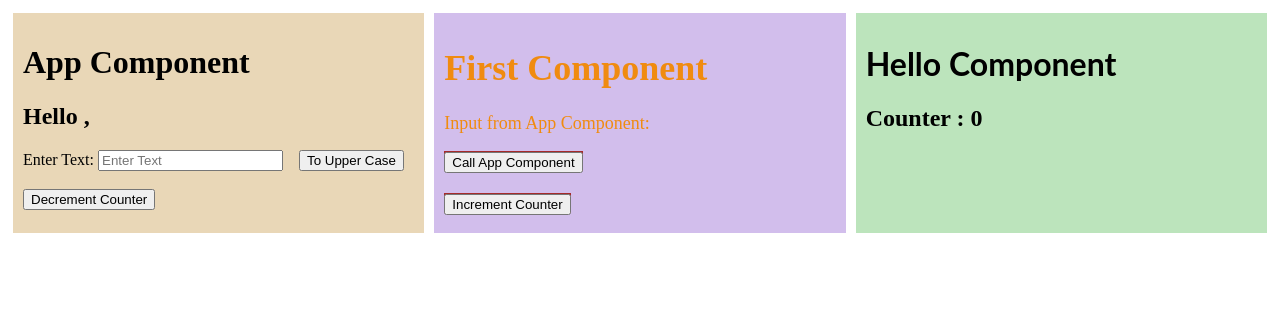
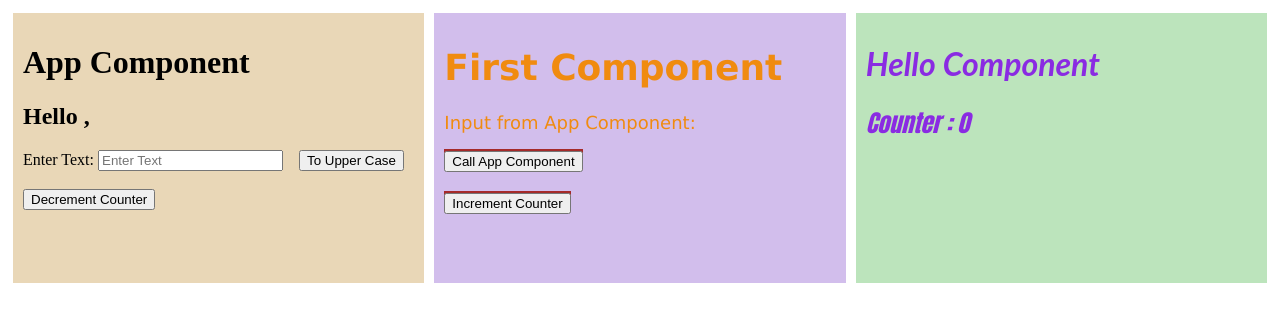
Before and after one commit to apathak1223/Angular-Test, an Angular app: page / in a window 1280 px wide. Shown: the top 322 px of the page. Built offline with nearby package versions, Linux system fonts and the light colour scheme.

Commit message:
1 file modified

```diff
--- a/src/app/app.component.css
+++ b/src/app/app.component.css
@@ -4,7 +4,7 @@ p {
 
 .block {
   flex: 33.33%;
-  height: 200px;
+  height: 250px;
   padding: 10px;
   margin: 5px;
   min-height: 100px;
@@ -17,12 +17,18 @@ p {
 
 .center {
   background-color: rgb(210, 190, 236);
+  font-family: Verdana, Geneva, Tahoma, sans-serif;
+  color: aqua;
 }
 
 .orange {
   background-color: rgb(233, 215, 183);
+  font-family: cursive;
 }
 
 .green {
   background-color: rgb(188, 228, 188);
+  font-family:Impact, Haettenschweiler, 'Arial Narrow Bold', sans-serif ;
+  font-style: italic;
+  color: blueviolet;
 }
```
